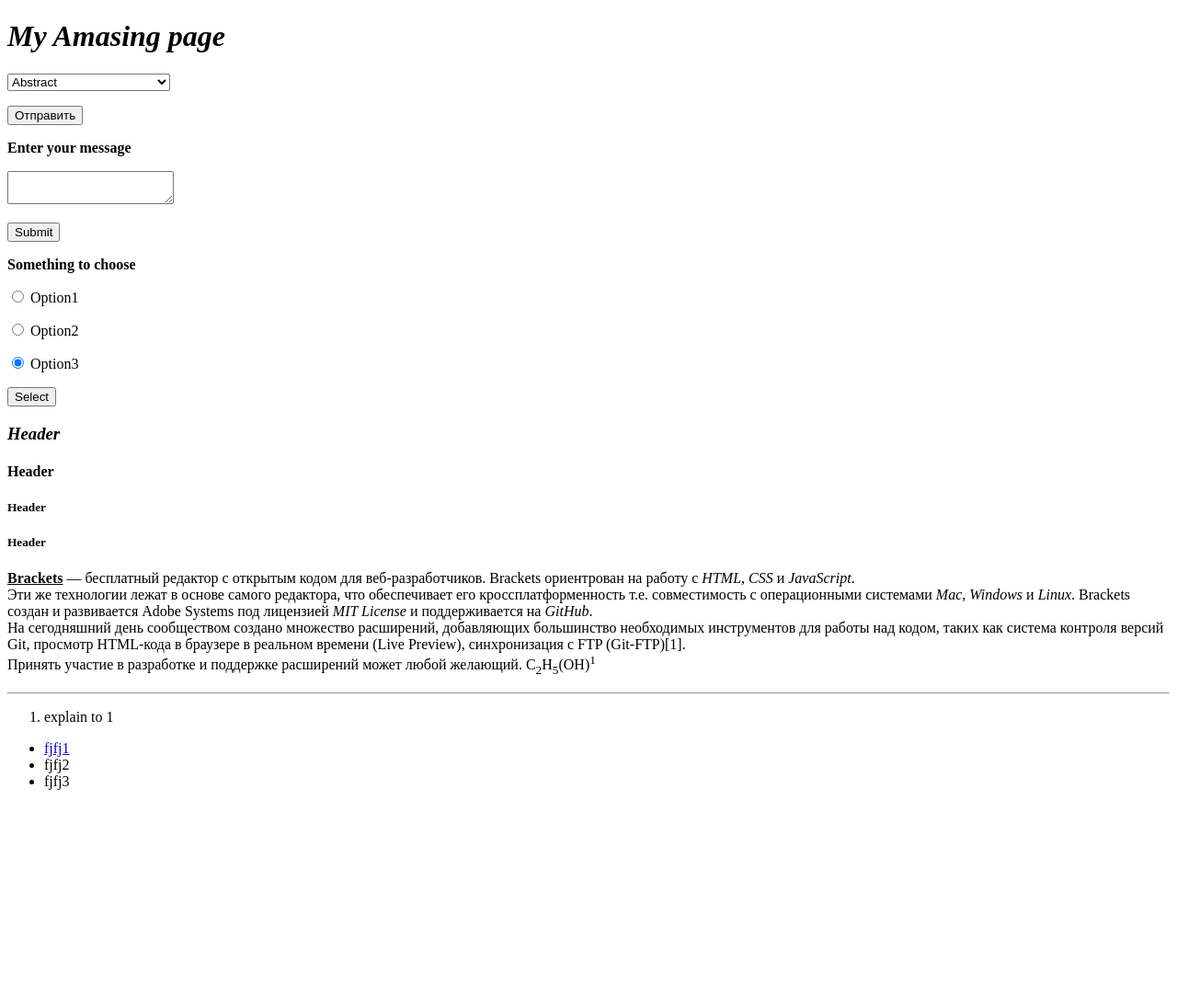
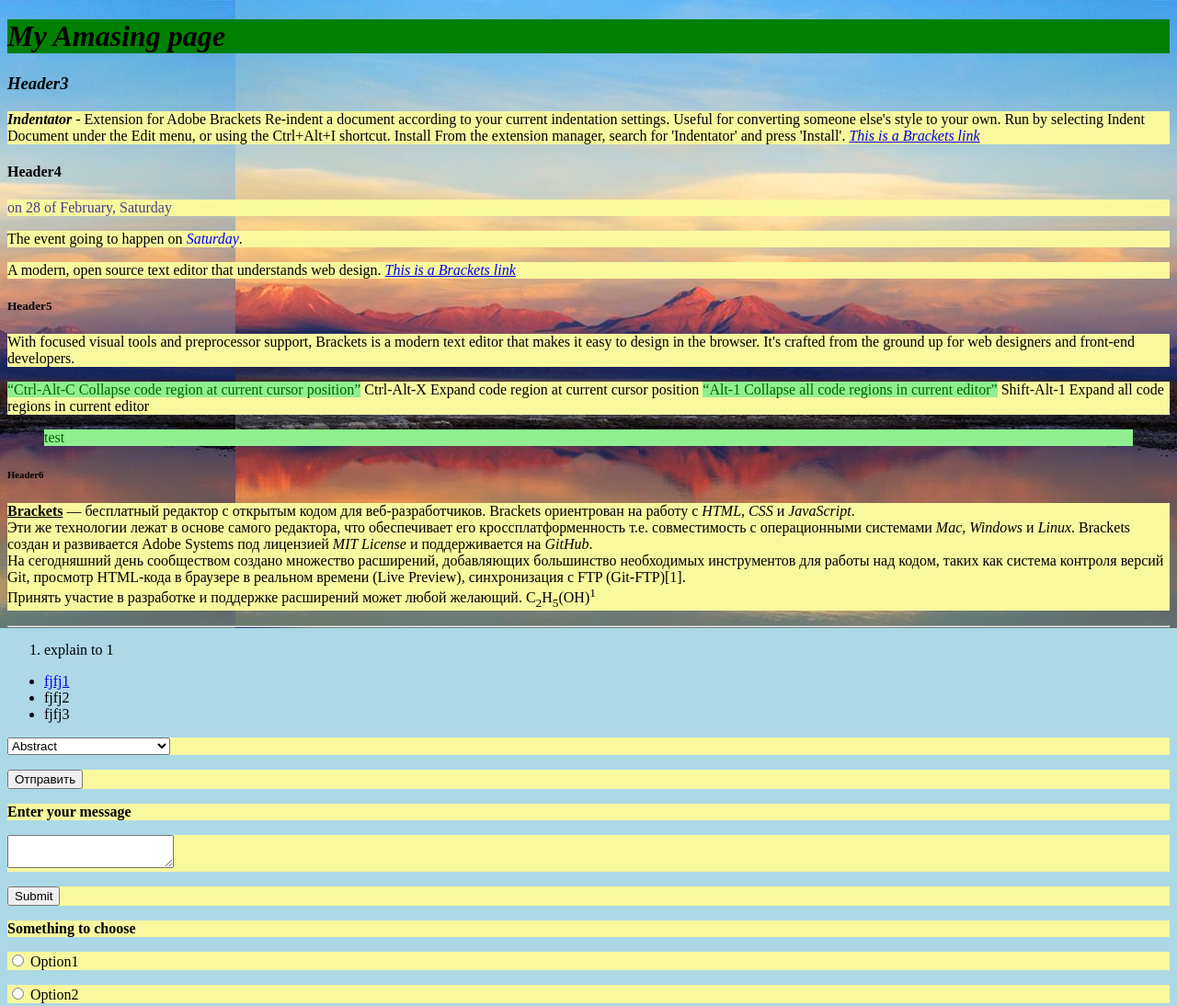
Before and after one commit to natanid/Html, a plain HTML site: page index.html in a window 1280 px wide. Shown: the top 1094 px of the page at 92% size. Before the commit the page ends 875 px from the top, so only its background shows below. Drawn offline with Linux system fonts and the light colour scheme.

Commit message:
add new index + css HW

```diff
--- a/index.html
+++ b/index.html
@@ -1,45 +1,49 @@
 <!DOCTYPE HTML>
 <html>
+
     <head>
         <meta charset="utf-8">
         <title>Amasing page</title>
+        <link rel="stylesheet" href="main.css">
     </head>
     <body>
- <h1></h1>
         <h1><a name ="qwerty"></a><em>My Amasing page</em></h1>
- <form>
-   <p><select name="food">
-     <optgroup label="Art">
-     <option value="r1">Abstract</option>
-     <option value="r2">Abstract Expressionism</option>
-     <option value="r3">realism</option>
-	 <option value="r3">Photorealism</option>
-    </optgroup>
-    <optgroup label="Drawings">
-     <option value="u1">1</option>
-     <option value="u2">2</option>
-     <option value="u3">2</option>
-    </optgroup>
-   </select></p>
-   <p><input type="submit" value="Отправить"></p>
-  </form>
-  <form action="handler.php">
-   <p><strong>Enter your message</strong></p>
-   <p><textarea name="comment"></textarea></p>
-   <p><input type="submit"></p>
-  </form>
-   <form>
-   <p><b>Something to choose</b></p>
-    <p><input name="options" type="radio" value="c"> Option1</p>
-    <p><input name="options" type="radio" value="option2"> Option2</p>
-    <p><input name="options" type="radio" value="option3" checked> Option3</p>
-    <p><input type="submit" value="Select"></p>
-  </form>
- <h3><em>Header</em></h3>
- <h4>Header</h4>
- <h5>Header</h5>
- <h5>Header</h6>
- <p><ins><strong>Brackets</strong></ins> — бесплатный редактор с открытым кодом для веб-разработчиков. Brackets ориентрован на работу с <em>HTML</em>, <em>CSS</em> и <em>JavaScript</em>.
+        <h3><em>Header3</em></h3>
+        <p>
+            <strong><em>Indentator</em></strong>  - Extension for Adobe Brackets
+            Re-indent a document according to your current indentation settings.
+            Useful for converting someone else's style to your own. Run by selecting Indent Document under the Edit menu, or using the Ctrl+Alt+I shortcut.
+            Install
+            From the extension manager, search for 'Indentator' and press 'Install'.
+            <em><a href="https://github.com/ahuth/brackets-indentator">This is a Brackets link</a></em>
+
+        </p>
+        <h4>Header4</h4>
+        <p class="date">
+            on 28 of February, Saturday
+        </p>
+        <p>
+            The event going to happen on <em class="date">Saturday</em>.
+        </p>
+        <p>
+            A modern, open source text editor that understands web design.
+            <em><a href="http://brackets.io/">This is a Brackets link</a></em>
+        </p>
+
+        <h5>Header5</h5>
+        <p>
+            With focused visual tools and preprocessor support, Brackets is a modern text editor that makes it easy to design in the browser. It's crafted from the ground up for web designers and front-end developers.
+        </p>
+        <p>
+            <q>Ctrl-Alt-C Collapse code region at current cursor position</q>
+            Ctrl-Alt-X Expand code region at current cursor position
+            <q>Alt-1 Collapse all code regions in current editor</q>
+            Shift-Alt-1 Expand all code regions in current editor
+        <blockquote>test</blockquote>
+        </p>
+    <h6>Header6</h6>
+    <p>
+        <ins><strong>Brackets</strong></ins> — бесплатный редактор с открытым кодом для веб-разработчиков. Brackets ориентрован на работу с <em>HTML</em>, <em>CSS</em> и <em>JavaScript</em>.
         <br>Эти же технологии лежат в основе самого редактора, что обеспечивает его кроссплатформенность т.е. совместимость с операционными системами <em>Mac</em>, <em>Windows</em> и <em>Linux</em>.
         Brackets создан и развивается Adobe Systems под лицензией <em>MIT License</em> и поддерживается на <em>GitHub</em>.
 
@@ -60,5 +64,39 @@ C<sub>2</sub>H<sub>5</sub>(OH)<sup>1</sup>
         <li>fjfj2</li>
         <li>fjfj3</li>
     </ul>
+    <form>
+        <p><select name="food">
+            <optgroup label="Art">
+                <option value="r1">Abstract</option>
+                <option value="r2">Abstract Expressionism</option>
+                <option value="r3">realism</option>
+                <option value="r3">Photorealism</option>
+            </optgroup>
+            <optgroup label="Drawings">
+                <option value="u1">1</option>
+                <option value="u2">2</option>
+                <option value="u3">2</option>
+            </optgroup>
+            </select>
+        </p>
+        <p><input type="submit" value="Отправить"></p>
+    </form>
+    <form action="handler.php">
+        <p><strong>Enter your message</strong></p>
+        <p><textarea name="comment"></textarea></p>
+        <p><input type="submit"></p>
+    </form>
+    <form>
+        <p><b>Something to choose</b></p>
+        <p><input name="options" type="radio" value="c"> Option1</p>
+        <p><input name="options" type="radio" value="option2"> Option2</p>
+        <p><input name="options" type="radio" value="option3" checked> Option3</p>
+        <p><input type="submit" value="Select"></p>
+    </form>
+    <form>
+        <input name="login">
+        <form><input type="submit">
+        </form>
+    </form>
     </body>
 </html>
--- /dev/null
+++ b/main.css
@@ -0,0 +1,38 @@
+q, blockquote {
+  background: lightgreen;
+  color: darkgreen;
+}
+.date{
+    color: darkslateblue;
+}
+em.date {
+  color: blue;
+}
+body {
+    background-image: url("backgroundImage.jpg");
+    background-repeat: repeat-x;
+    background-position: right top;
+}
+
+body {
+    background-color: lightblue;
+}
+h1 {
+    background-color: green;
+}
+
+div {
+    background-color: lightblue;
+}
+
+p {
+    background-color: #f8f89f;
+}
+
+
+/* header{
+    background-image: url("backgroundImage.jpg");
+}
+footer{
+    background-image: url("backgroundImage.jpg");
+} /
```
Also changed, not shown: backgroundImage.jpg (added). Lines whose indentation alone changed are shown as unchanged.
